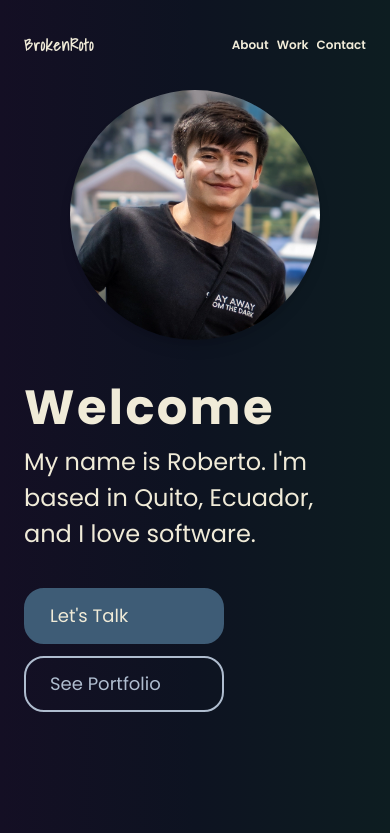
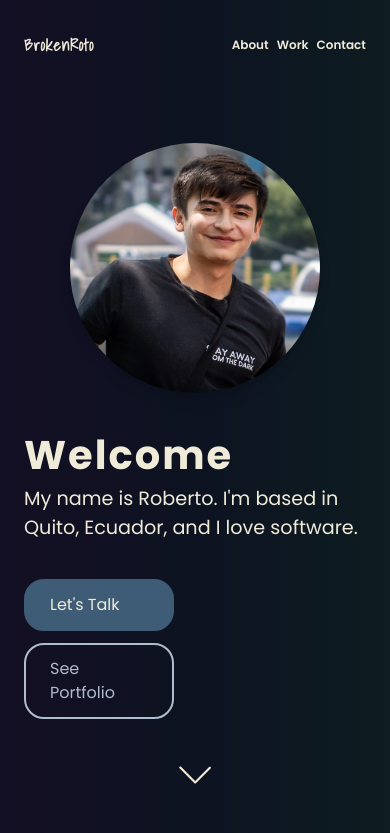
Before and after one commit to BrokenRoto/brokenroto.github.io, a Next.js app: page / in a window 390 px wide. Shown: the top 833 px of the page. Built offline with nearby package versions, Linux system fonts and the light colour scheme.

Commit message:
Added sm styles for hero section

```diff
--- a/src/app/page.tsx
+++ b/src/app/page.tsx
@@ -16,13 +16,13 @@ import Link from "next/link";
 const HomePage = () => {
   return (
     <Fragment>
-      <div className="flex flex-col justify-center min-h-full-minus-nav">
+      <div className="flex flex-col justify-center min-h-full-minus-nav-mobile md:min-h-full-minus-nav">
         <div className="container flex flex-col md:flex-row justify-between items-center">
           <div className="flex flex-col justify-center order-1">
-            <h1 className="animate-typing overflow-hidden text-secondary text-[3rem] lg:text-[5rem] font-bold tracking-wider">
+            <h1 className="animate-typing overflow-hidden text-secondary text-[2.5rem] sm:text-[3rem] lg:text-[5rem] font-bold tracking-wider">
               Welcome
             </h1>
-            <h2 className="text-[1.5rem] lg:text-[2rem] max-w-xl">
+            <h2 className="text-[1.2rem] sm:text-[1.5rem] lg:text-[2rem] max-w-xl">
               My name is Roberto. I&apos;m based in Quito, Ecuador, and I love
               software.
             </h2>
@@ -30,13 +30,13 @@ const HomePage = () => {
               <HeroButton
                 href="#contact"
                 text="Let's Talk"
-                className="text-lg md:text-xl max-w-[200px] md:max-w-none"
+                className="text-md md:text-xl max-w-[150px] sm:max-w-[200px] md:max-w-none"
                 inverted
               />
               <HeroButton
                 href="#work"
                 text="See Portfolio"
-                className="text-lg md:text-xl max-w-[200px] md-max-w-none"
+                className="text-md md:text-xl max-w-[150px] sm:max-w-[200px] md-max-w-none"
               />
             </div>
           </div>
@@ -49,7 +49,7 @@ const HomePage = () => {
             />
           </div>
         </div>
-        <div className="text-[3rem] flex justify-center mt-28 mb-12 hover:text-primary-light active:text-primary-light transition-colors">
+        <div className="text-[2rem] md:text[3rem] flex justify-center mt-10 md:mt-28 md:mb-12 hover:text-primary-light active:text-primary-light transition-colors">
           <Link href="#about">
             <SlArrowDown />
           </Link>
--- a/tailwind.config.js
+++ b/tailwind.config.js
@@ -43,7 +43,8 @@ module.exports = {
       },
     },
     minHeight: {
-      'full-minus-nav': 'calc(100vh - 110px)'
+      'full-minus-nav': 'calc(100dvh - 110px)',
+      'full-minus-nav-mobile': 'calc(100dvh - 90px)'
     },
     container: {
       center: true,
```
